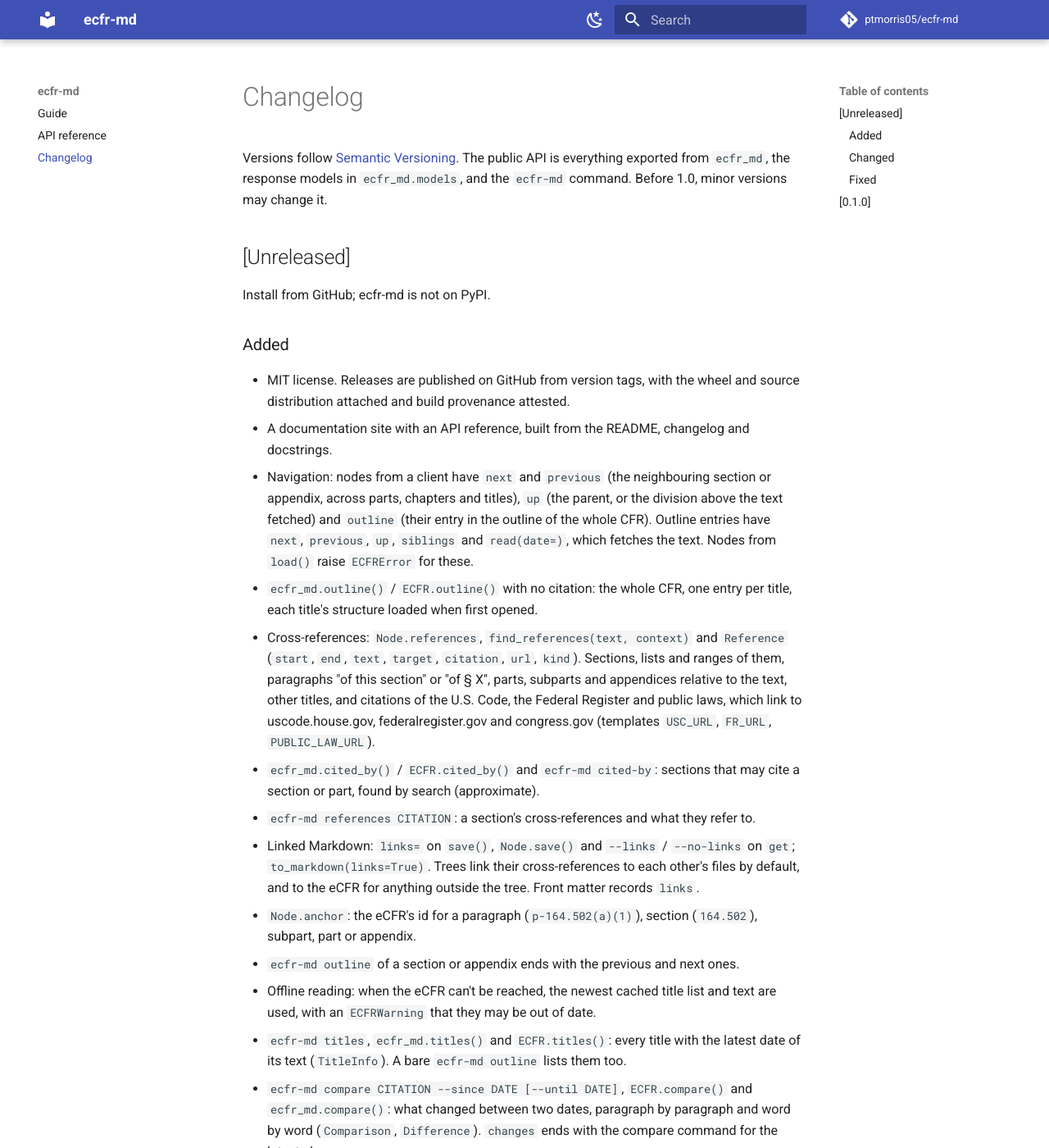
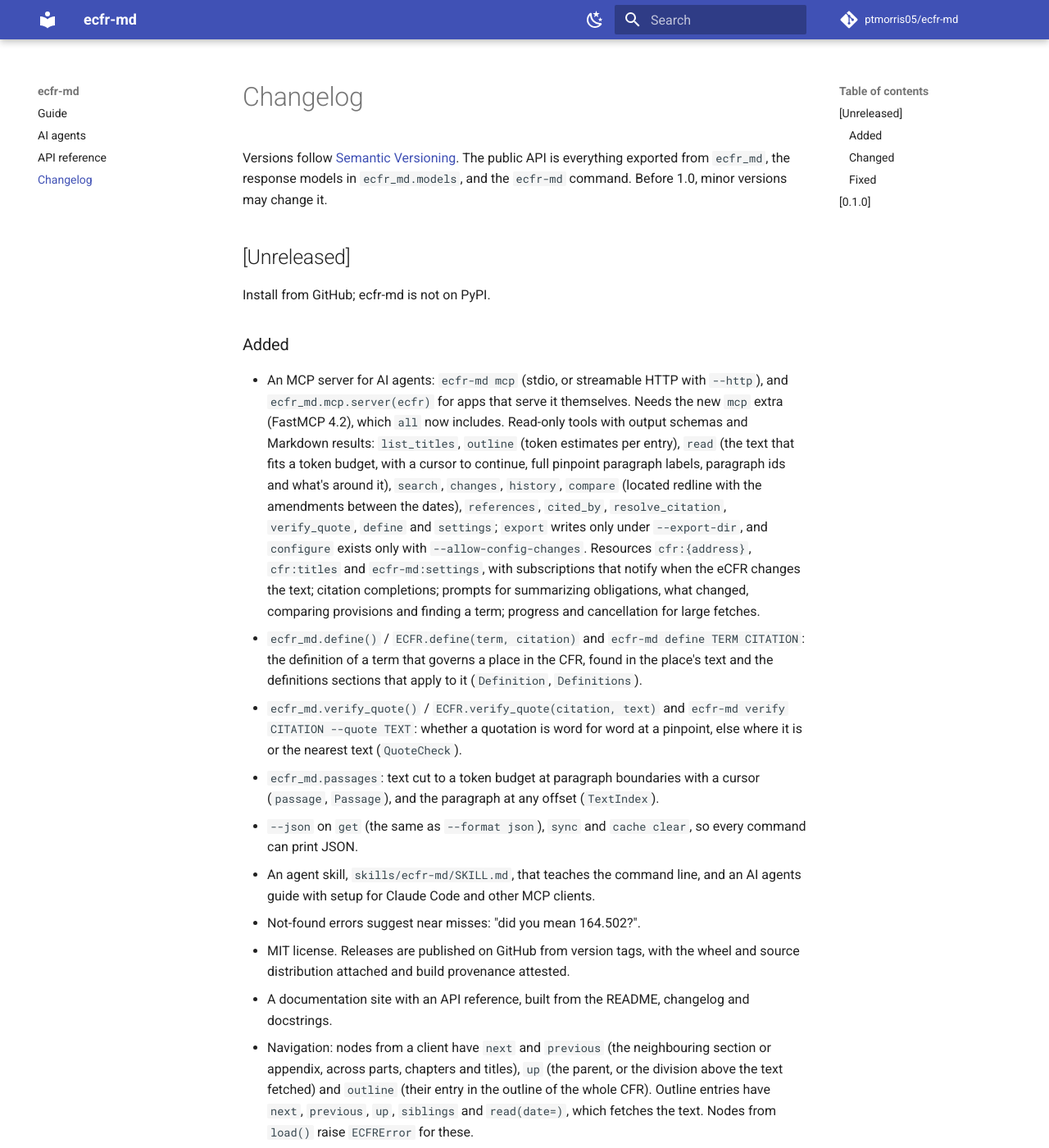
Before and after one commit to ptmorris05/ecfr-md, an MkDocs documentation site: the page built from docs/changelog.md, in a window 1280 px wide and 1400 px high. Shown: the whole window at 82% size. Built offline with MkDocs 1.6.1 and Material for MkDocs 9.7.7, drawn with Linux system fonts in a browser that asks for light colours; comment, search, counter and statistics services are not loaded.

Commit message:
Document the MCP server, the agent skill, define and verify
README gains an AI agents section and defined terms and quotations;
docs/agents.md has setup for MCP clients, the
tools, resources and prompts, and the measured cost of common tasks;
skills/ecfr-md/SKILL.md teaches the command line to agents with a
shell.

```diff
--- a/CHANGELOG.md
+++ b/CHANGELOG.md
@@ -10,6 +10,38 @@ Install from GitHub; ecfr-md is not on PyPI.
 
 ### Added
 
+- An MCP server for AI agents: `ecfr-md mcp` (stdio, or streamable HTTP
+  with `--http`), and `ecfr_md.mcp.server(ecfr)` for apps that serve it
+  themselves. Needs the new `mcp` extra (FastMCP 4.2), which `all` now
+  includes. Read-only tools with output schemas and Markdown results:
+  `list_titles`, `outline` (token estimates per entry), `read` (the text
+  that fits a token budget, with a cursor to continue, full pinpoint
+  paragraph labels, paragraph ids and what's around it), `search`,
+  `changes`, `history`, `compare` (located redline with the amendments
+  between the dates), `references`, `cited_by`, `resolve_citation`,
+  `verify_quote`, `define` and `settings`; `export` writes only under
+  `--export-dir`, and `configure` exists only with
+  `--allow-config-changes`. Resources `cfr:{address}`, `cfr:titles` and
+  `ecfr-md:settings`, with subscriptions that notify when the eCFR changes
+  the text; citation completions; prompts for summarizing obligations,
+  what changed, comparing provisions and finding a term; progress and
+  cancellation for large fetches.
+- `ecfr_md.define()` / `ECFR.define(term, citation)` and
+  `ecfr-md define TERM CITATION`: the definition of a term that governs a
+  place in the CFR, found in the place's text and the definitions sections
+  that apply to it (`Definition`, `Definitions`).
+- `ecfr_md.verify_quote()` / `ECFR.verify_quote(citation, text)` and
+  `ecfr-md verify CITATION --quote TEXT`: whether a quotation is word for
+  word at a pinpoint, else where it is or the nearest text (`QuoteCheck`).
+- `ecfr_md.passages`: text cut to a token budget at paragraph boundaries
+  with a cursor (`passage`, `Passage`), and the paragraph at any offset
+  (`TextIndex`).
+- `--json` on `get` (the same as `--format json`), `sync` and
+  `cache clear`, so every command can print JSON.
+- An agent skill, `skills/ecfr-md/SKILL.md`, that teaches the command
+  line, and an AI agents guide with setup for Claude Code and other MCP
+  clients.
+- Not-found errors suggest near misses: "did you mean 164.502?".
 - MIT license. Releases are published on GitHub from version tags, with the
   wheel and source distribution attached and build provenance attested.
 - A documentation site with an API reference, built from the README,
--- a/mkdocs.yml
+++ b/mkdocs.yml
@@ -23,6 +23,7 @@ theme:
 
 nav:
   - Guide: index.md
+  - AI agents: agents.md
   - API reference: reference.md
   - Changelog: changelog.md
 
```
Also changed, not shown: README.md (+34 -2 lines), docs/agents.md (added, +160 -0 lines), skills/ecfr-md/SKILL.md (added, +74 -0 lines).
